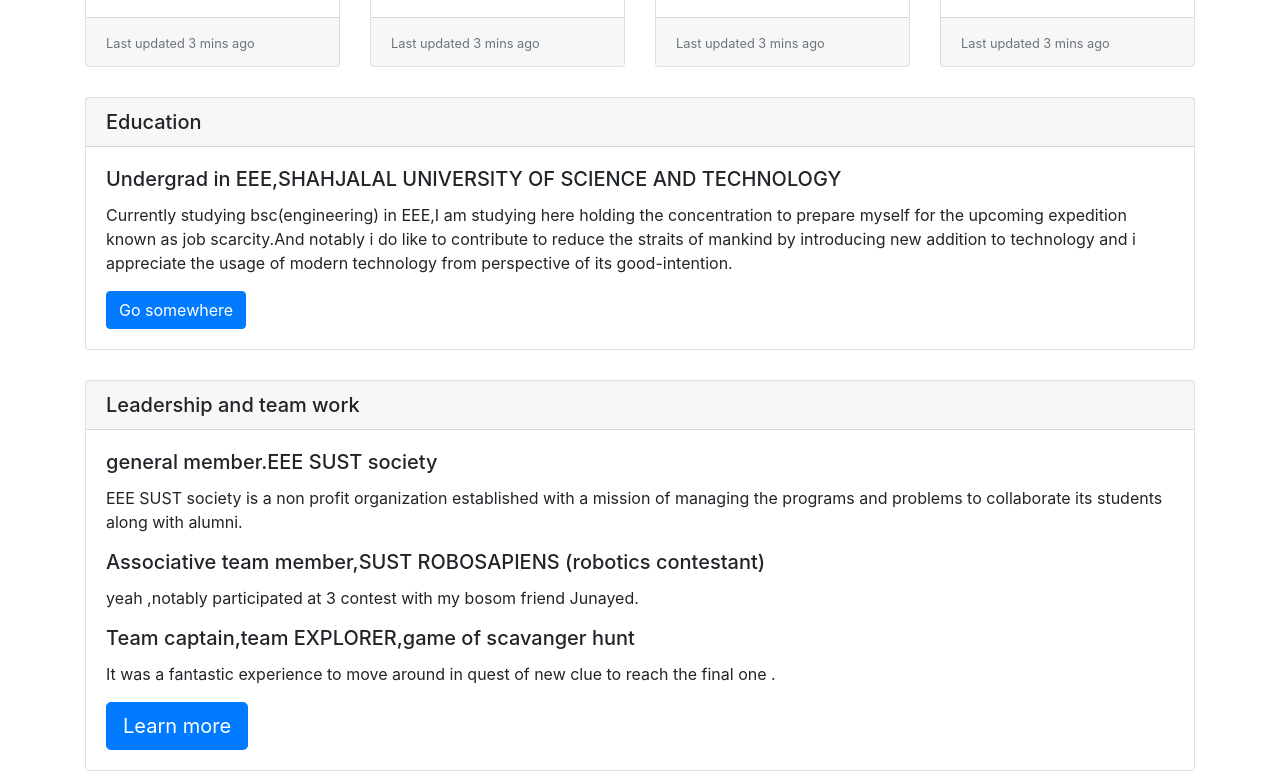
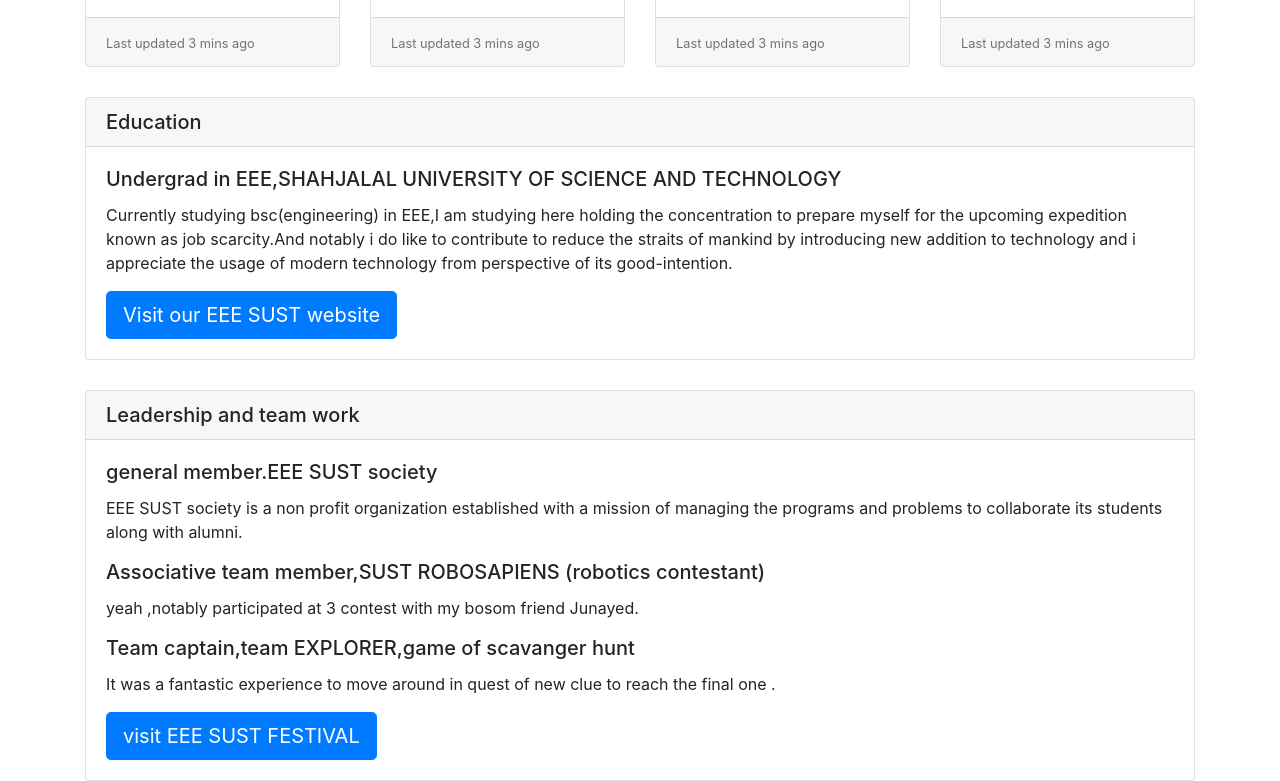
Before and after one commit to tarequlislamtarek/thesurvivor, a plain HTML site: page index.html in a window 1280 px wide. Shown: the part 1651-2432 px from the top of the page. Drawn offline with nearby package versions, Linux system fonts and the light colour scheme.

Commit message:
Update index.html

```diff
--- a/index.html
+++ b/index.html
@@ -122,7 +122,7 @@ margin-top:30px;}
   <div class="card-body">
     <h5 class="card-title">Undergrad in EEE,SHAHJALAL UNIVERSITY OF SCIENCE AND TECHNOLOGY</h5>
     <p class="card-text">Currently studying bsc(engineering) in EEE,I am studying here holding the concentration to prepare myself for the upcoming expedition known as job scarcity.And notably i do like to contribute to reduce the straits of mankind by introducing new addition to technology and i appreciate the usage of modern technology from perspective of its good-intention.</p>
-    <a href="#" class="btn btn-primary">Go somewhere</a>
+    <a class="btn btn-primary btn-lg" href="https://www.sust.edu/d/eee" role="button">Visit our EEE SUST website</a>
   </div>
 </div>
 </div>
@@ -144,7 +144,7 @@ margin-top:30px;}
 }(document, 'script', 'facebook-jssdk'));</script>
 <h5 class="card-title">Team captain,team EXPLORER,game of scavanger hunt</h5>
     <p class="card-text">It was a fantastic experience to move around in quest of new clue to reach the final one .</p>
-       <a class="btn btn-primary btn-lg" href="https://www.facebook.com/events/1084333671708154/" role="button">Learn more</a>
+       <a class="btn btn-primary btn-lg" href="https://www.facebook.com/events/1084333671708154/" role="button">visit EEE SUST FESTIVAL</a>
   </div>
 </div>
 </div>
```
